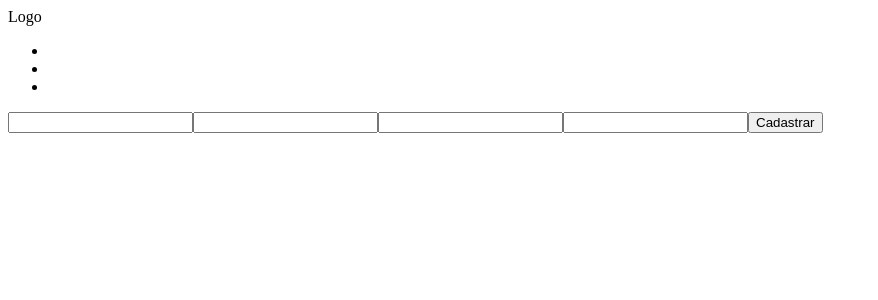
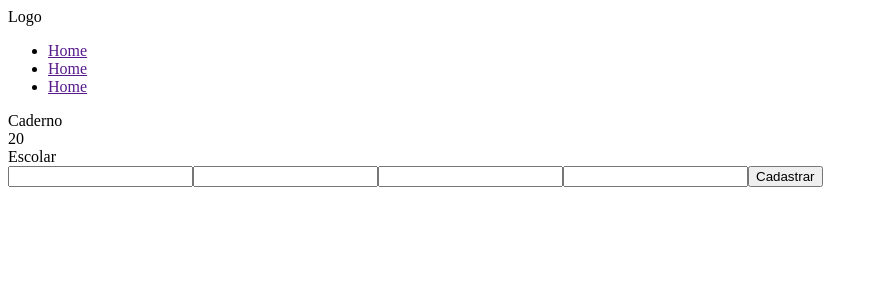
Before and after one commit to guilhermeOMG/1023A-frontend, a React (Vite) app: page / in a window 1280 px wide. Shown: the top 300 px of the page, without its empty margins (0-878 px from the left). Built offline with nearby package versions, Linux system fonts and the light colour scheme.

Commit message:
coisas suculentas

```diff
--- a/src/Pagina.tsx
+++ b/src/Pagina.tsx
@@ -1,12 +1,51 @@
 import { useState } from "react"
-interface  ProdutosProps{
+interface  ProdutosState{
   id:number,
-nome:string, gay homosexsual duelista mega gap ez gg horriveis melhorem
-
+nome:string,
+preco:number,
+categoria:string,
 }
 
 function Pagina() {
-  const [produtos,setProdutos]= useState()
+  const [id,setId] = useState("")
+  const [nome,setNome] = useState("")
+  const [preco,setPreco] = useState("")
+  const [categoria,setCategoria] = useState("")
+  const [produtos,setProdutos]= useState<ProdutosState[]>([
+  {
+      id:1,
+      nome:"Caderno",
+      preco:20,
+      categoria:"Escolar"
+
+     }
+ ])
+
+function TrataCadastro(event:React.FormEvent<HTMLFormElement>){
+  event.preventDefault();
+const novoProduto:ProdutosState = {
+  id:parseInt(id),
+  nome:nome,
+  preco:parseFloat(preco),
+  categoria:categoria
+}
+setProdutos([...produtos,novoProduto])
+
+ }
+ function trataId(event:React.ChangeEvent<HTMLInputElement>){
+     setId(event.target.value)
+ }
+function trataNome(event:React.ChangeEvent<HTMLInputElement>){
+     setNome(event.target.value)
+ }
+ function trataPreco(event:React.ChangeEvent<HTMLInputElement>){
+     setPreco(event.target.value)
+ }
+ function trataCategoria(event:React.ChangeEvent<HTMLInputElement>){
+     setCategoria(event.target.value)
+ }
+
+
   return (
   <>
      <header>
@@ -14,29 +53,46 @@ function Pagina() {
        <nav>
         <ul>
           <li>
-            <a href=""></a>
+            <a href="">Home</a>
             </li>
           <li>
 
-            <a href=""></a>
+            <a href="">Home</a>
             </li>
           <li>
 
-            <a href=""></a>
+            <a href="">Home</a>
             </li>
         </ul>
        </nav>
      </header>
      <main>
       <div className="container-listagem">
-
+      {produtos.map(produto=>{
+        return(
+          <div className="produto-container">
+             <div className="produto-nome">
+                 {produto.nome}
+             </div>
+             <div className="produto-preco">
+                 {produto.preco}
+             </div>
+             <div className="produto-categoria">
+                 {produto.categoria}
+             </div>
+         </div>
+        )
+      })}
       </div>
       <div className="container-cadastro">
-           <input type="text" name="id" id="id" />
-           <input type="text" name="nome" id="nome" />
-           <input type="text" name="preco" id="preco" />
-           <input type="text" name="categoria" id="categoria" />
+        <form onSubmit={TrataCadastro}>
+           <input type="text" name="id" id="id" onChange={trataId} />
+           <input type="text" name="nome" id="nome" onChange={trataNome} />
+           <input type="text" name="preco" id="preco" onChange={trataPreco} />
+           <input type="text" name="categoria" id="categoria" onChange={trataCategoria} />
            <input type="submit" value="Cadastrar" />
+</form>
+
       </div>
      </main>
      <footer></footer>
```
